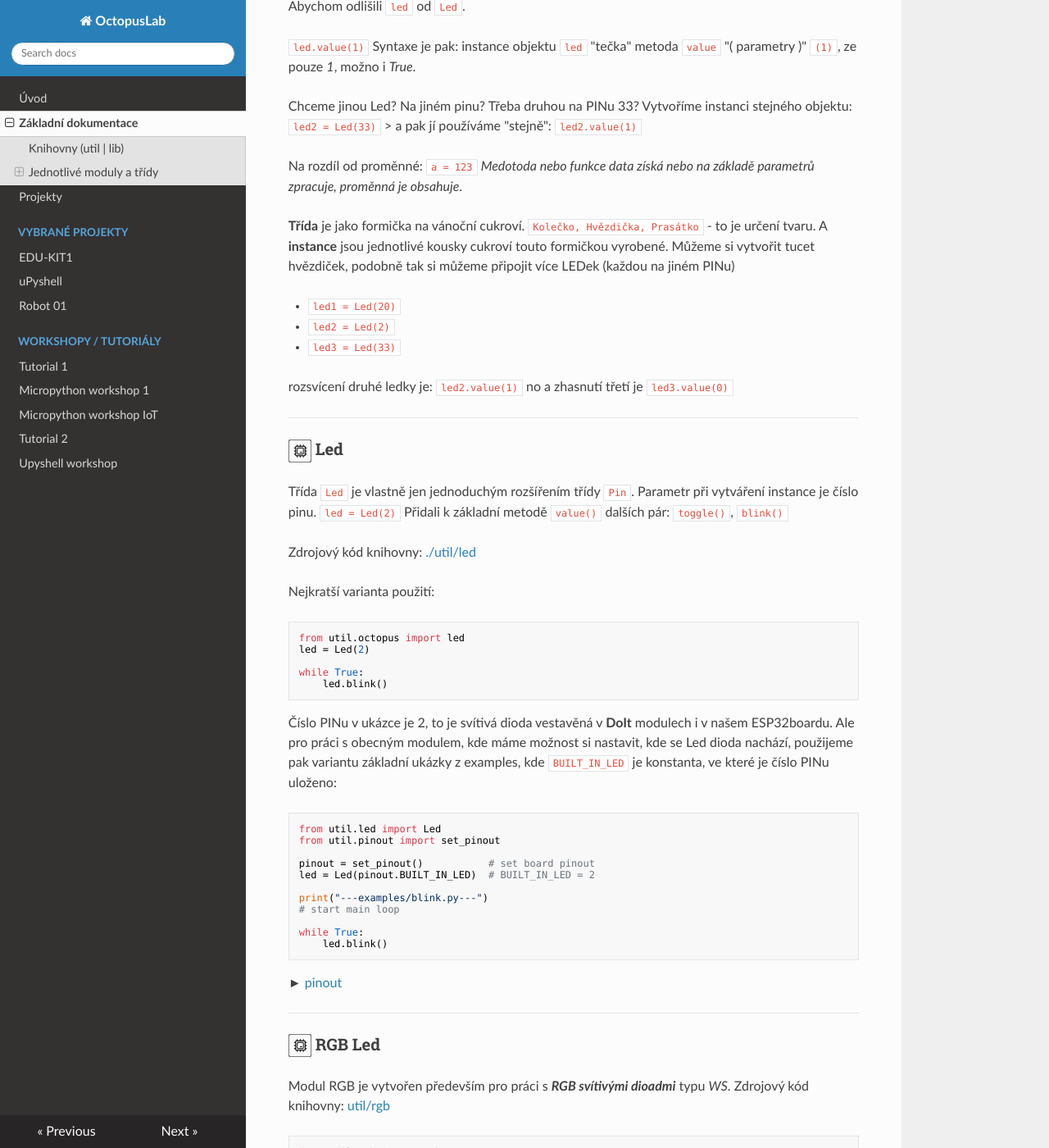
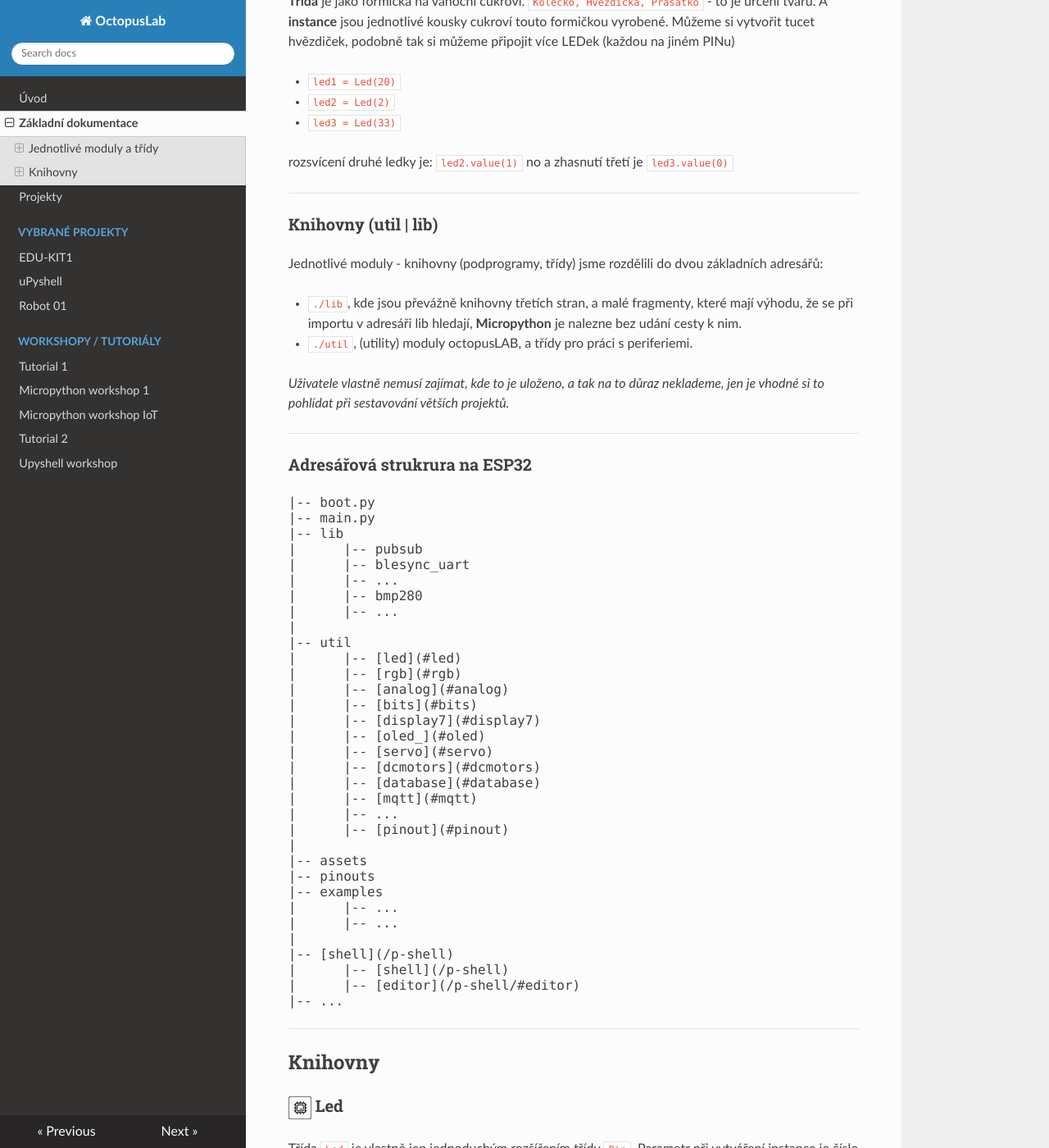
Before and after one commit to octopuslab-cz/docs_octopuslab_cz, an MkDocs documentation site: the page built from docs/basicdoc.md, in a window 1280 px wide and 1400 px high, scrolled down 930 px. Shown: the whole window at 82% size. Built offline with MkDocs 1.6.1, drawn with Linux system fonts in a browser that asks for light colours; nearby versions of some CDN libraries; some of the changed text lies outside the part shown.

Commit message:
add tree

````diff
--- a/docs/basicdoc.md
+++ b/docs/basicdoc.md
@@ -41,6 +32,58 @@ Na rozdíl od proměnné: `a = 123` *Medotoda nebo funkce data získá nebo na z
 rozsvícení druhé ledky je: `led2.value(1)` no a zhasnutí třetí je `led3.value(0)`
 
 ---
+
+### Knihovny (util | lib)
+
+Jednotlivé moduly - knihovny (podprogramy, třídy) jsme rozdělili do dvou základních adresářů:
+
+- `./lib`, kde jsou převážně knihovny třetích stran, a malé fragmenty, které mají výhodu, že se při importu v adresáři lib hledají, **Micropython** je nalezne bez udání cesty k nim.
+- `./util`, (utility) moduly octopusLAB, a třídy pro práci s periferiemi.
+
+*Uživatele vlastně nemusí zajímat, kde to je uloženo, a tak na to důraz neklademe, jen je vhodné si to pohlídat při sestavování větších projektů.*
+
+---
+
+### Adresářová strukrura na ESP32
+<pre>
+|-- boot.py
+|-- main.py
+|-- lib
+|      |-- pubsub
+|      |-- blesync_uart
+|      |-- ...
+|      |-- bmp280
+|      |-- ...
+|
+|-- util
+|      |-- [led](#led)
+|      |-- [rgb](#rgb)
+|      |-- [analog](#analog)
+|      |-- [bits](#bits)
+|      |-- [display7](#display7)
+|      |-- [oled_](#oled)
+|      |-- [servo](#servo)
+|      |-- [dcmotors](#dcmotors)
+|      |-- [database](#database)
+|      |-- [mqtt](#mqtt)
+|      |-- ...
+|      |-- [pinout](#pinout)
+|
+|-- assets
+|-- pinouts
+|-- examples
+|      |-- ...
+|      |-- ...
+|
+|-- [shell](/p-shell)
+|      |-- [shell](/p-shell)
+|      |-- [editor](/p-shell/#editor)
+|-- ...
+</pre>
+
+---
+
+## Knihovny
 
 ### ![hwsoc](img/hwsoc.png){: style="width:28px" } Led
 Třída `Led` je vlastně jen jednoduchým rozšířením třídy `Pin`.
@@ -79,8 +122,8 @@ while True:
 
 ---
 
-### ![hwsoc](img/hwsoc.png){: style="width:28px" } RGB Led
-Modul RGB je vytvořen především pro práci s ***RGB svítivými dioadmi*** typu *WS*.
+### ![hwsoc](img/hwsoc.png){: style="width:28px" } rgb
+Modul pro **RGB led** je vytvořen především pro práci s ***RGB svítivými dioadmi*** typu *WS*.
 Zdrojový kód knihovny: [util/rgb](https://github.com/octopusengine/octopuslab/blob/master/esp32-micropython/util/rgb/__init__.py)
 
 
@@ -165,7 +208,7 @@ def on_press_top_button():
 ---
 
 
-### ![hwsoc](img/hwsoc.png){: style="width:28px" } Disp7
+### ![hwsoc](img/hwsoc.png){: style="width:28px" } Display7
 Osm sedmisegmentovek s obvodem MAX na sběrnici SPI je do začátku ideální displej pro základy práce s mikrokontrolérem, sedm segmentů pro zobrazení čísel - proto `disp7`. Obdobný modul se stejným ovládáním je matice 8x8 svítivých diod, ten jsme pojmenovali `disp8`.
 
 ```
@@ -225,9 +268,9 @@ while True:
 
 ---
 
-### ![hwsoc](img/mchtr.png){: style="width:28px" } DC Motors
+### ![hwsoc](img/mchtr.png){: style="width:28px" } DCmotors
 
-### ![hwsoc](img/hwsoc.png){: style="width:28px" } Echo
+### ![hwsoc](img/hwsoc.png){: style="width:28px" } Buzzer
 
 ### ![hwsoc](img/wsetup.png){: style="width:28px" } IoT
 
````
Also changed, not shown: other parts of docs/basicdoc.md (+0 -9 lines).
